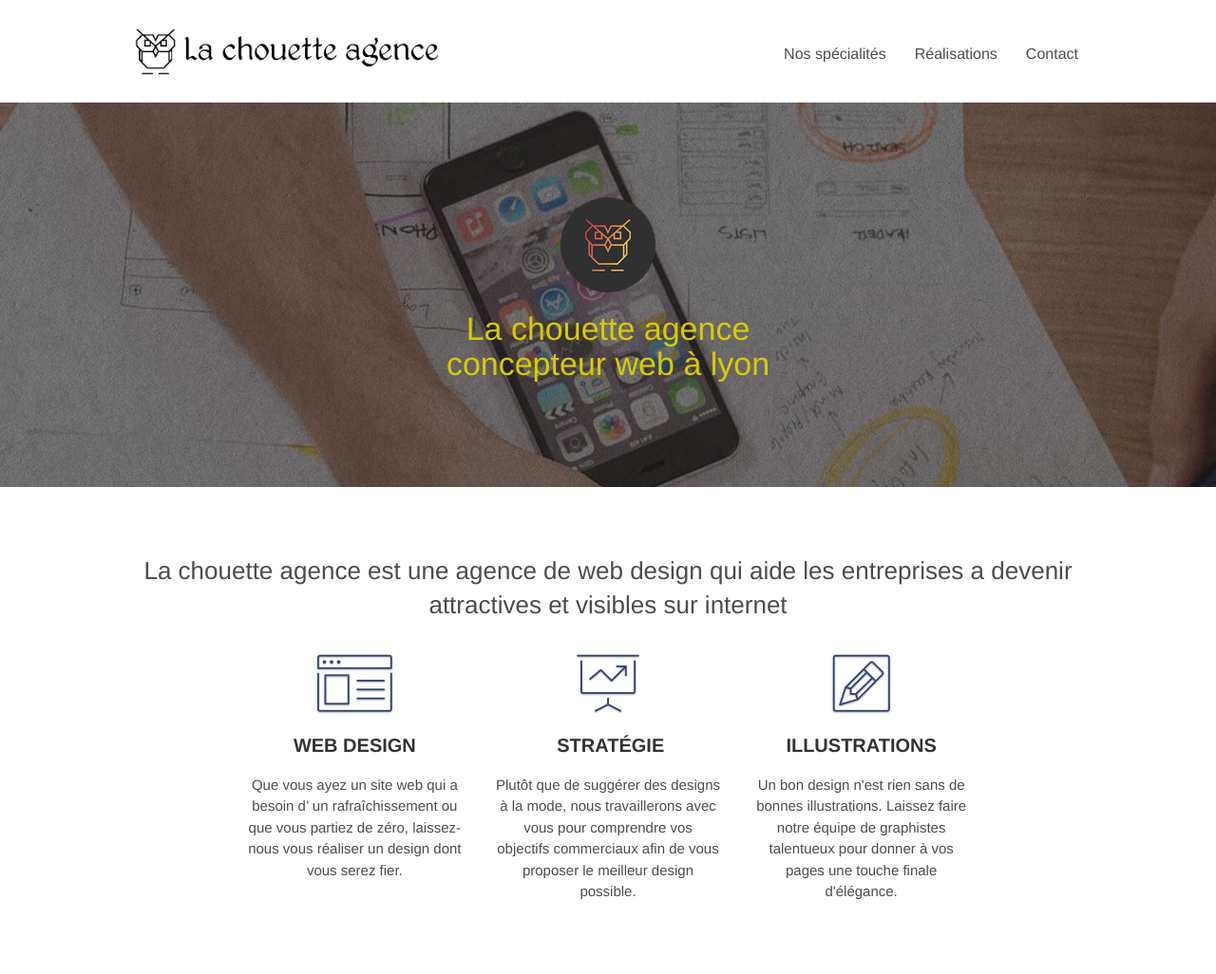
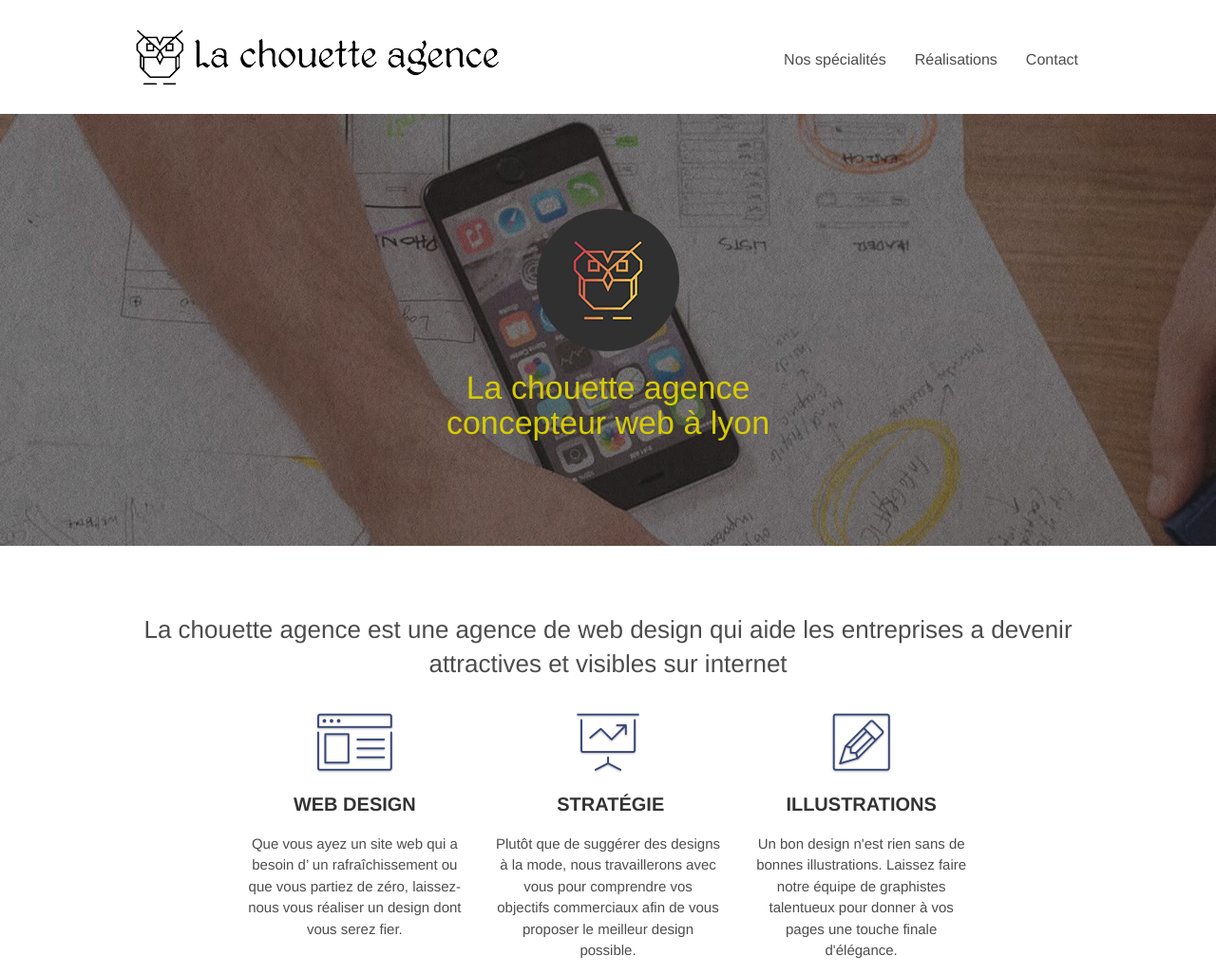
Before and after one commit to bijou094/la-chouette-agence, a plain HTML site: page index.html in a window 1280 px wide. Shown: the top 1026 px of the page at 95% size. Drawn offline with Linux system fonts and the light colour scheme.

Commit message:
mod html

```diff
--- a/index.html
+++ b/index.html
@@ -33,7 +33,7 @@
 			<div class="container bloc-sm">
 				<div class="navbar row">
 					<div  class="navbar-header">
-						<a class="navbar-brand" href="index.html"><img src="img/la-chouette-agence.png" alt=" logo la chouette agence " height="60" /></a>
+						<a class="navbar-brand" href="index.html"><img src="img/la-chouette-agence.png" alt=" logo la chouette agence "  /></a>
 						<button  id="nav-toggle" type="button" class="ui-navbar-toggle navbar-toggle" data-toggle="collapse" data-target=".navbar-1">
 							<span class="sr-only">Toggle navigation</span>
 							<span class="icon-bar"></span>
@@ -63,7 +63,7 @@
 			<div class="container bloc-lg">
 				<div  class="row tight-width-whitespace">
 					<div class="col-sm-12">
-						<img src="img/logo.png" class="center-block image-resize-mode" width="100" alt="la-chouette-agence-banniere" />
+						<img src="img/logo.png" class="center-block image-resize-mode" alt="la-chouette-agence-banniere" />
 						<h1 class="text-center hero-bloc-text tc-white ">
 							La chouette agence <br>concepteur web à lyon
 						</h1>
```
